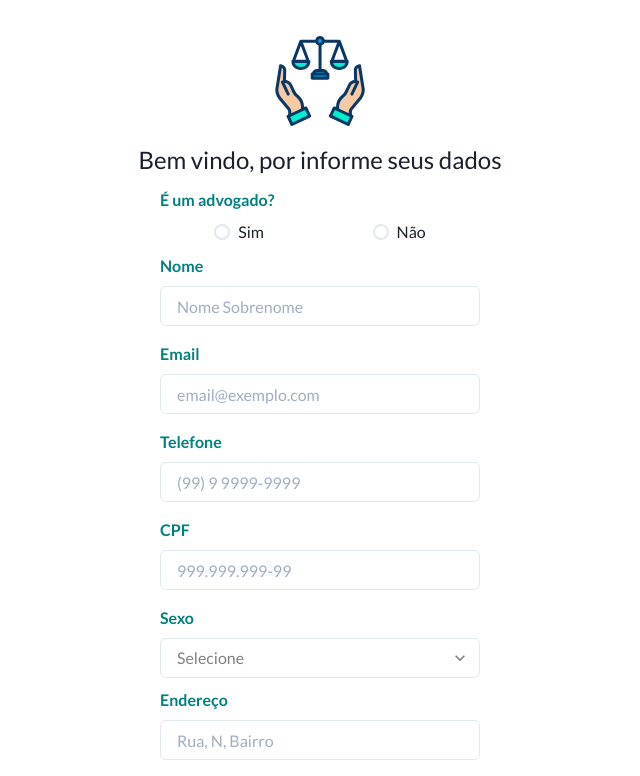
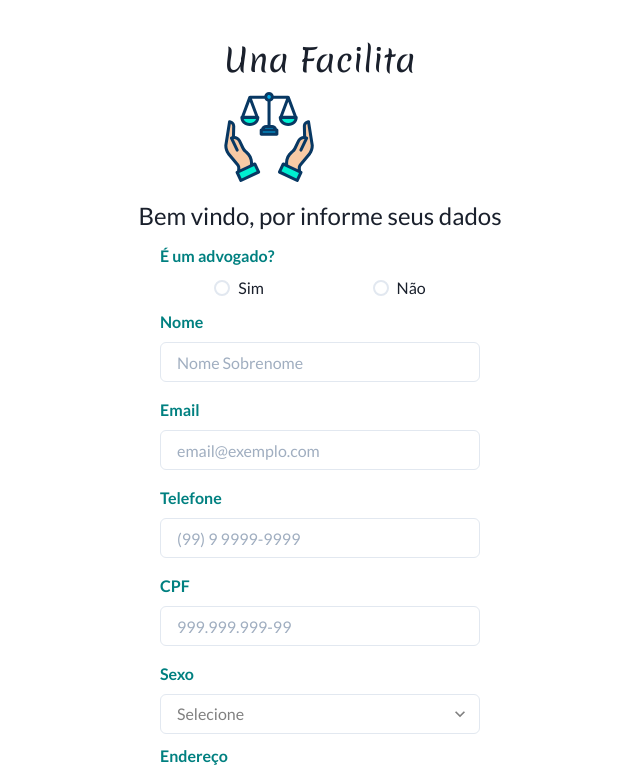
Before and after one commit to Programando-uma-solucao/frontend-web, a React (Create React App) app: page /register in a window 1280 px wide. Shown: the top 776 px of the page, without its empty margins (320-960 px from the left). Built offline with nearby package versions, Linux system fonts and the light colour scheme; no server answers.

Commit message:
update application name

```diff
--- a/public/index.html
+++ b/public/index.html
@@ -14,9 +14,13 @@
       href="https://fonts.googleapis.com/css2?family=Lato:ital,wght@0,100;0,400;0,700;1,300&display=swap"
       rel="stylesheet"
     />
+    <link
+      href="https://fonts.googleapis.com/css2?family=Merienda&display=swap"
+      rel="stylesheet"
+    />
     <link rel="apple-touch-icon" href="%PUBLIC_URL%/logo192.png" />
     <link rel="manifest" href="%PUBLIC_URL%/manifest.json" />
-    <title>Programando uma solução</title>
+    <title>Una Facilita</title>
   </head>
   <body>
     <noscript>You need to enable JavaScript to run this app.</noscript>
--- a/src/pages/RegisterUser.tsx
+++ b/src/pages/RegisterUser.tsx
@@ -156,6 +156,9 @@ const RegisterUser = () => {
   return (
     <Flex direction="column" alignItems="center" padding={5}>
       <Box padding={4}>
+        <Text fontSize="xx-large" fontFamily="Merienda" marginBottom={2}>
+          Una Facilita
+        </Text>
         <Image src={Logo} width="90" height="90" />
       </Box>
 
```
Also changed, not shown: public/manifest.json, 1 other file (tests, documents, lock files or other folders).
